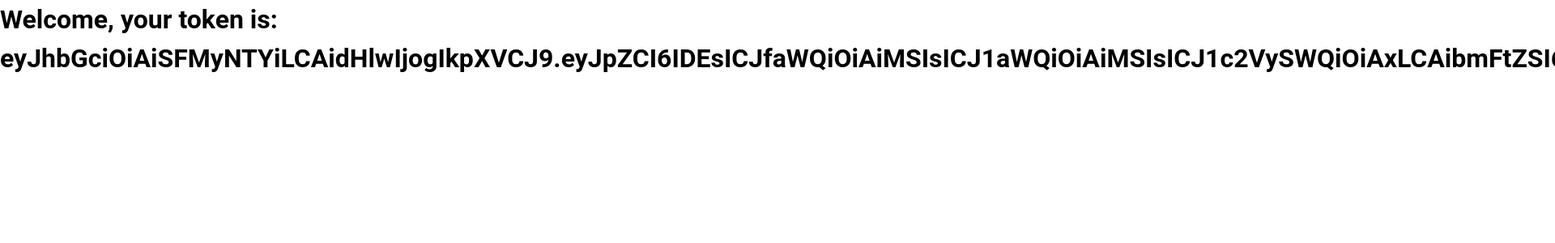
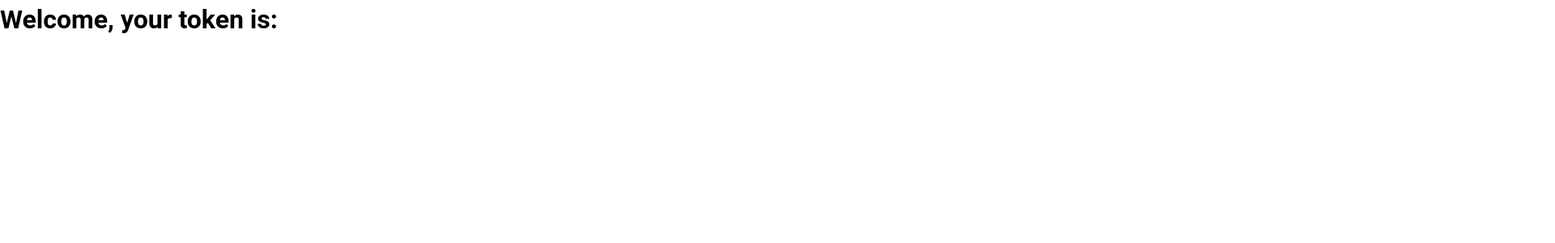
Before and after one commit to sbentleywd/vue3-spotify, a Vue app: page / in a window 1280 px wide. Shown: the top 300 px of the page at 81% size, 1920 px wide, since content can reach past the window. Built offline with nearby package versions, Linux system fonts and the light colour scheme; sample sign-in values are in the browser's storage.

Commit message:
Store token in session storage

```diff
--- a/src/stores/auth.ts
+++ b/src/stores/auth.ts
@@ -3,16 +3,15 @@ import spotifyAPI from '../services/spotify'
 
 export const useAuthStore = defineStore('auth', {
   state: () => ({
-    token: ''
+    authorised: false
   }),
   actions: {
     getAuth(): void {
-      // If token exists do nothing
-      if (this.token.length) return
+      if (this.authorised) return
 
       const sessionToken = sessionStorage.getItem('spotifyToken')
       if (sessionToken) {
-        this.token = sessionToken
+        this.authorised = true
         return
       }
 
@@ -21,7 +20,7 @@ export const useAuthStore = defineStore('auth', {
       const expiresInMatch = window.location.href.match(/expires_in=([^&]*)/)
 
       if (accessTokenMatch && expiresInMatch) {
-        this.token = accessTokenMatch[1]
+        this.authorised = true
         sessionStorage.setItem('spotifyToken', accessTokenMatch[1])
         const expiresIn = Number(expiresInMatch[1])
         window.setTimeout(() => this.refreshToken(), expiresIn * 1000)
@@ -43,7 +42,7 @@ export const useAuthStore = defineStore('auth', {
     },
     refreshToken(): void {
       // on token expiry generate refresh token
-      this.token = ''
+      this.authorised = false
       sessionStorage.removeItem('spotifyToken')
     }
   }
```
